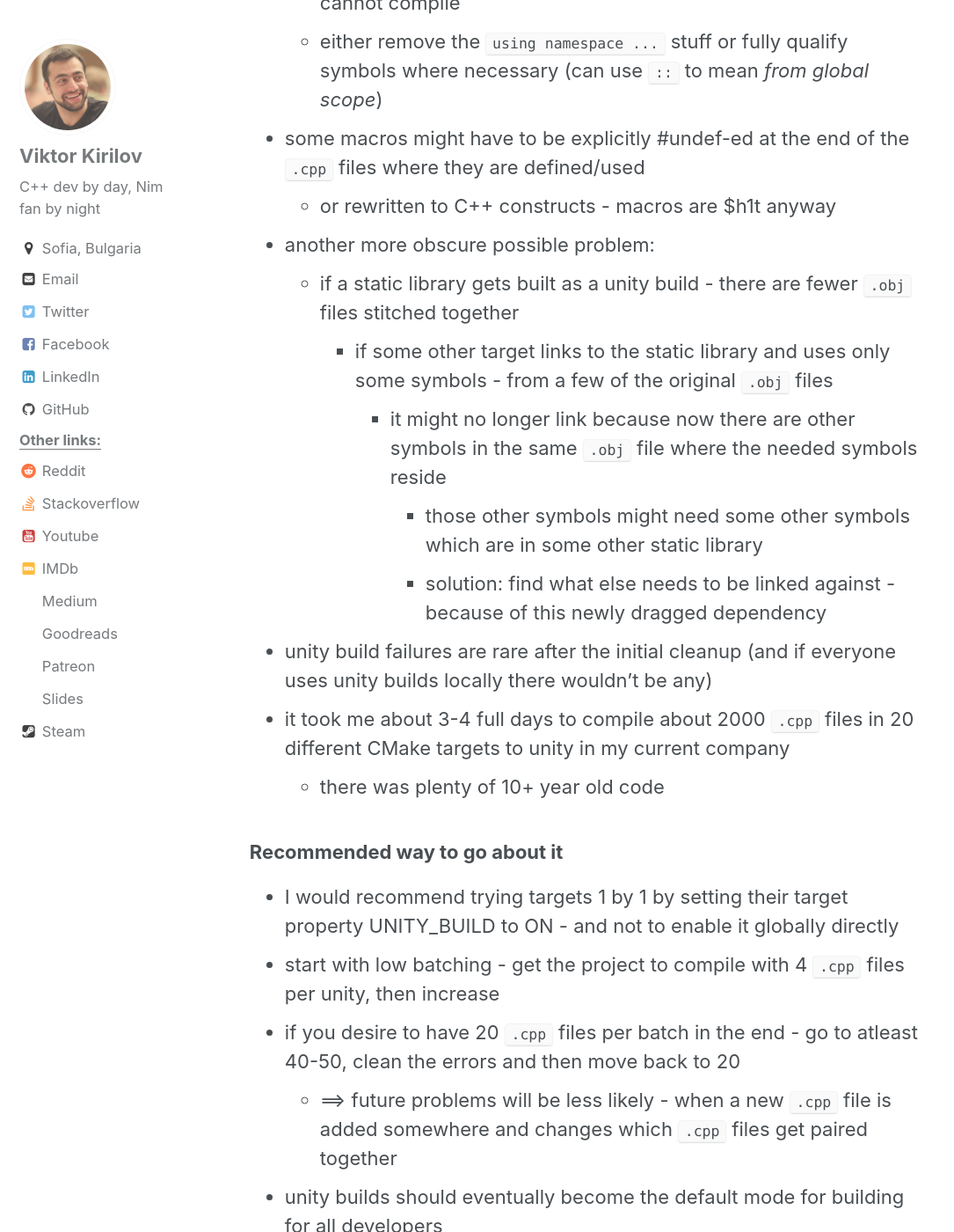
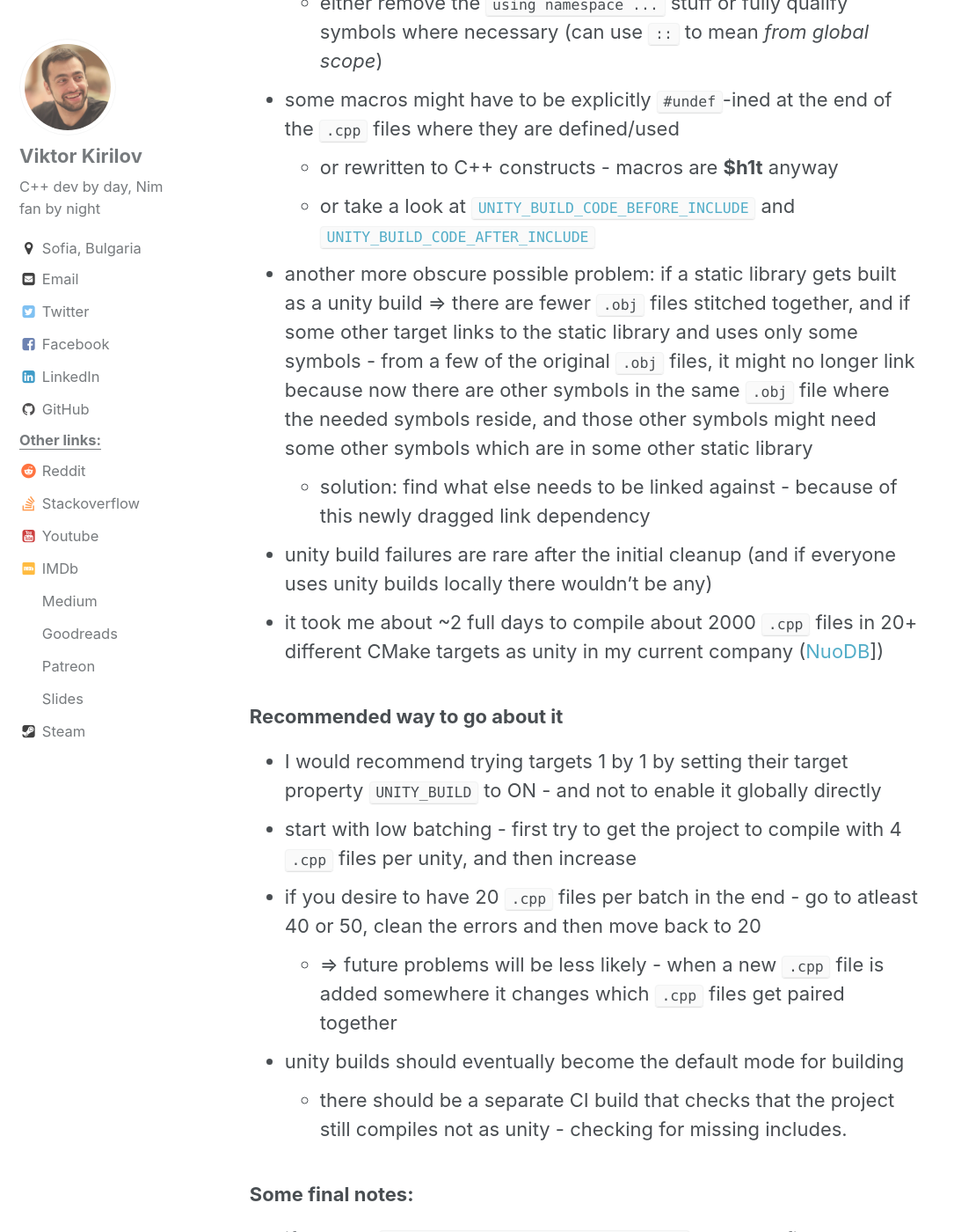
Before and after one commit to onqtam/onqtam.github.io, a Jekyll site: the page built from _posts/2019-12-12-pch-unity-cmake-3-16.md, in a window 1280 px wide and 1400 px high, scrolled down 5811 px. Shown: the whole window at 88% size, without its empty margins (0-1085 px from the left). Built offline with Jekyll 4.4.1, drawn with Linux system fonts in a browser that asks for light colours; comment, search, counter and statistics services are not loaded; some of the changed text lies outside the part shown.

Commit message:
fixed partially

````diff
--- a/_posts/2019-12-12-pch-unity-cmake-3-16.md
+++ b/_posts/2019-12-12-pch-unity-cmake-3-16.md
@@ -64,52 +64,46 @@
 - CMake 3.16 adds the [```UNITY_BUILD```](https://cmake.org/cmake/help/latest/prop_tgt/UNITY_BUILD.html) target property
     - you can set this property per target explicitly
         - ```set_target_properties(<target> PROPERTIES UNITY_BUILD ON)```
-    - or set it globally: ```set(CMAKE_UNITY_BUILD ON)``` (or call CMake with ```-DCMAKE_UNITY_BUILD=ON```) and then you can explicitly disable it for some targets by setting their property
+    - or set it globally: ```set(CMAKE_UNITY_BUILD ON)``` (or call CMake with ```-DCMAKE_UNITY_BUILD=ON```) and then you can explicitly disable it for some targets by setting their property to ```OFF```
 - the order in which the ```.cpp``` files go into the batches depends on the order they were given to a target in ```add_library```/```add_executable```
 - if for some reason 2 ```.cpp``` files are hard to compile together they can be separated in different batches by reordering the sources
-    - or one of them can be excluded by setting the [```SKIP_UNITY_BUILD_INCLUSION```](https://cmake.org/cmake/help/latest/prop_sf/SKIP_UNITY_BUILD_INCLUSION.html)
+    - or use [```SKIP_UNITY_BUILD_INCLUSION```](https://cmake.org/cmake/help/latest/prop_sf/SKIP_UNITY_BUILD_INCLUSION.html) to exclude one
 - about 10-20 ```.cpp``` files per unity is the most optimal
     - this is controlled through the [```UNITY_BUILD_BATCH_SIZE```](https://cmake.org/cmake/help/latest/prop_tgt/UNITY_BUILD_BATCH_SIZE.html) target property - default is 8 (can be set globally with [```CMAKE_UNITY_BUILD_BATCH_SIZE```](https://cmake.org/cmake/help/latest/variable/CMAKE_UNITY_BUILD_BATCH_SIZE.html())
-    - don't worry if a target has few ```.cpp``` files - if it has more than 1 ```.cpp``` file it would benefit from a unity build, + any decent build system such as ninja will schedule ```.obj``` files from different targets to be compiled in parallel
-- the unity ```.cpp``` files will go in the build directory - you don't have to maintain them or add them to source control
+    - don't worry if a target has few ```.cpp``` files - if it has more than 1 it would benefit from a unity build, + any decent build system such as ninja will schedule ```.obj``` files from different targets to be compiled in parallel
+- the unity ```.cpp``` files will go in the build directory - you don't have to maintain them or add them to version control
 
 ### Initial problems when trying to compile a project as unity
 - some headers will be missing include guards or ```#pragma once```
 - there will be static globals (or in anonymous namespaces) in different ```.cpp``` files with identical names which would clash
-    - either rename them or put such globals into an additional namespace - perhaps with the name of the file: for ```GraphVisitor.cpp``` I would recommend ```GRAPH_VISITOR_CPP```
-        - putting static symbols inside of a named namespace in a ```.cpp``` keeps their linkage to *internal* (same with nesting anonymous namespaces into named ones)
+    - either rename them or put such globals into an additional namespace - perhaps with the name of the file: for ```GraphVisitor.cpp``` I would recommend ```GRAPH_VISITOR_CPP``` (putting static symbols inside of a named namespace in a ```.cpp``` keeps their linkage to *internal* , and the same is true with nesting anonymous namespaces into named ones)
 - there will be symbol ambiguities
     - mostly because some ```.cpp``` file uses a namespace, and then some other ```.cpp``` file which ends up in the same unity ```.cpp``` cannot compile
     - either remove the ```using namespace ...``` stuff or fully qualify symbols where necessary (can use ```::``` to mean *from global scope*)
-- some macros might have to be explicitly #undef-ed at the end of the ```.cpp``` files where they are defined/used
-    - or rewritten to C++ constructs - macros are $h1t anyway
-- another more obscure possible problem:
-    - if a static library gets built as a unity build - there are fewer ```.obj``` files stitched together
-        - if some other target links to the static library and uses only some symbols - from a few of the original ```.obj``` files
-            - it might no longer link because now there are other symbols in the same ```.obj``` file where the needed symbols reside
-                - those other symbols might need some other symbols which are in some other static library
-                - solution: find what else needs to be linked against - because of this newly dragged dependency
+- some macros might have to be explicitly ```#undef```-ined at the end of the ```.cpp``` files where they are defined/used
+    - or rewritten to C++ constructs - macros are **$h1t** anyway
+    - or take a look at [```UNITY_BUILD_CODE_BEFORE_INCLUDE```](https://cmake.org/cmake/help/latest/prop_tgt/UNITY_BUILD_CODE_BEFORE_INCLUDE.html) and [```UNITY_BUILD_CODE_AFTER_INCLUDE```](https://cmake.org/cmake/help/latest/prop_tgt/UNITY_BUILD_CODE_AFTER_INCLUDE.html)
+- another more obscure possible problem: if a static library gets built as a unity build => there are fewer ```.obj``` files stitched together, and if some other target links to the static library and uses only some symbols - from a few of the original ```.obj``` files, it might no longer link because now there are other symbols in the same ```.obj``` file where the needed symbols reside, and those other symbols might need some other symbols which are in some other static library
+    - solution: find what else needs to be linked against - because of this newly dragged link dependency
 - unity build failures are rare after the initial cleanup (and if everyone uses unity builds locally there wouldn't be any)
-- it took me about 3-4 full days to compile about 2000 ```.cpp``` files in 20 different CMake targets to unity in my current company
-    - there was plenty of 10+ year old code
+- it took me about ~2 full days to compile about 2000 ```.cpp``` files in 20+ different CMake targets as unity in my current company ([NuoDB](https://www.nuodb.com/)])
 
 ### Recommended way to go about it
-- I would recommend trying targets 1 by 1 by setting their target property UNITY_BUILD to ON - and not to enable it globally directly
-- start with low batching - get the project to compile with 4 ```.cpp``` files per unity, then increase
-- if you desire to have 20 ```.cpp``` files per batch in the end - go to atleast 40-50, clean the errors and then move back to 20
-    - ==> future problems will be less likely - when a new ```.cpp``` file is added somewhere and changes which ```.cpp``` files get paired together
-- unity builds should eventually become the default mode for building for all developers
-    - there should be a separate CI build that checks that the project still compiles not as unity - checks for missing includes.
+- I would recommend trying targets 1 by 1 by setting their target property ```UNITY_BUILD``` to ON - and not to enable it globally directly
+- start with low batching - first try to get the project to compile with 4 ```.cpp``` files per unity, and then increase
+- if you desire to have 20 ```.cpp``` files per batch in the end - go to atleast 40 or 50, clean the errors and then move back to 20
+    - => future problems will be less likely - when a new ```.cpp``` file is added somewhere it changes which ```.cpp``` files get paired together
+- unity builds should eventually become the default mode for building
+    - there should be a separate CI build that checks that the project still compiles not as unity - checking for missing includes.
 
-### Some random final notes:
-- if you are using CMAKE_EXPORT_COMPILE_COMMANDS=ON you get a file called ```compile_commands.json``` generated by CMake in the build folder
-    - that file contains compile commands for each translation unit - with all definitions and includes
-    - that file is used by tools such as ccls/cquery/clangd - language servers which are usually integrated with editors and IDEs such as vim/emacs/VSCode for intellisense (code completion, refactoring and syntax highlighting)
-        - when using unity builds the build information there will not contain compile commands for the specific ```.cpp``` files but only for the actual unity ```.cpp``` files - tools such as ccls and cquery might stop working correctly
-            - in my current company we have a script which calls cmake - this is what we do:
-                - call CMake once with disabled unity builds + to generate the compile_commands.json file
-                - call CMake again with unity builds enabled + no generation for that file
-    - this will probably get fixed eventually: https://gitlab.kitware.com/cmake/cmake/issues/19826
+### Some final notes:
+- if you use ```-DCMAKE_EXPORT_COMPILE_COMMANDS=ON``` you get a file called ```compile_commands.json``` generated by CMake in the build folder
+    - that file contains compile commands for each translation unit - with all definitions and includes necessary for parsing the C++
+    - that file is used by tools such as ```ccls```/```cquery```/```clangd```/```rtags``` - language servers which are usually integrated with editors and IDEs such as ```vim```/```emacs```/```VSCode``` for intellisense (code completion, refactoring and syntax highlighting)
+    - when using unity builds the build information there will not contain compile commands for the specific ```.cpp``` files but only for the actual unity ```.cpp``` files - these tools might stop working correctly ([bug report](https://gitlab.kitware.com/cmake/cmake/issues/19826)). In my current company we have a script which calls CMake and this is what it does:
+        - calls CMake once with disabled unity builds + generation of the ```compile_commands.json``` file
+        - calls CMake again with unity builds enabled + no generation for that file
+        - => the only downside of this is that if later we invoke our build system directly and it detects changes in CMake and reconfigures/regenerates the build files, it will be done with unity enabled & the generation of ```compile_commands.json``` disabled
 
 # Some other good tips to make builds faster
 
````
Also changed, not shown: other parts of _posts/2019-12-12-pch-unity-cmake-3-16.md (+3 -3 lines).
